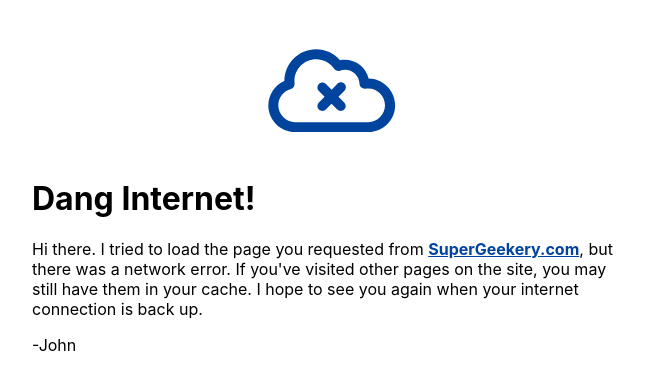
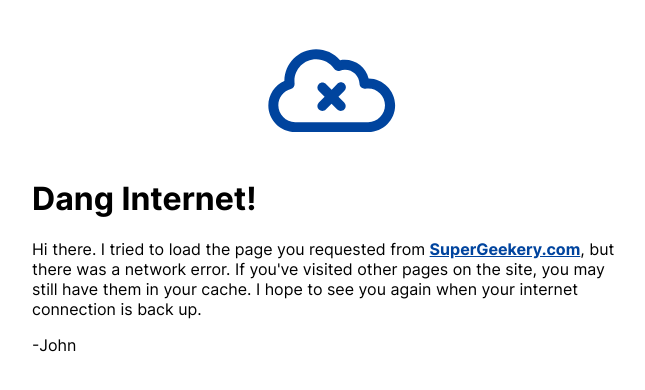
Before and after one commit to johnfmorton/website-with-a-service-worker, a website: page web/offline-message.html in a window 1280 px wide. Shown: the whole page, without its empty margins (308-953 px from the left). Drawn offline with Linux system fonts and the light colour scheme.

Commit message:
added font fallback

```diff
--- a/sw.ts
+++ b/sw.ts
@@ -13,6 +13,7 @@ import { offlineFallback } from 'workbox-recipes';
 
 const pageFallback = 'offline-message.html';
 const imageFallback = 'offline-clouds.jpg';
+const fontFallback = '/static/fonts/Inter.var.woff2?v=3.19';
 
 declare const self: ServiceWorkerGlobalScope;
 
@@ -24,7 +25,8 @@ precacheAndRoute(self.__WB_MANIFEST);
 // Register a navigation route to respond with the cached offline page and image.
 offlineFallback({
   pageFallback,
-  imageFallback
+  imageFallback,
+  fontFallback
 });
 
 registerRoute(
--- a/web/offline-message.html
+++ b/web/offline-message.html
@@ -1,31 +1,55 @@
 <!DOCTYPE html>
 <html lang="en">
+
 <head>
   <meta charset="UTF-8">
   <meta name="viewport" content="width=device-width, initial-scale=1.0">
   <title>SuperGeekery</title>
   <style>
+    @font-face {
+      font-family: 'Inter var';
+      font-weight: 100 900;
+      font-display: swap;
+      font-style: normal;
+      font-named-instance: 'Regular';
+      src: url("/static/fonts/Inter.var.woff2?v=3.19") format("woff2");
+    }
+
+    @font-face {
+      font-family: 'Inter var';
+      font-weight: 100 900;
+      font-display: swap;
+      font-style: italic;
+      font-named-instance: 'Italic';
+      src: url("/static/fonts/Inter.var.woff2?v=3.19") format("woff2");
+    }
+
     main {
       max-width: 600px;
       margin: 0 auto;
       padding: 1rem;
-      font-family: Inter,sans-serif;
+      font-family: 'Inter var', sans-serif;
     }
+
     h1 {
       font-size: 2rem;
       text-wrap: balance;
     }
+
     .bold {
       font-weight: bold;
     }
+
     a {
       color: #00449e;
     }
+
     p {
       text-wrap: pretty;
     }
   </style>
 </head>
+
 <body>
   <main>
     <svg width="100pt" height="100pt" viewBox="0 0 100 100" xmlns="http://www.w3.org/2000/svg" style="margin: 0 auto; display:block;">
@@ -40,4 +64,5 @@
     <p>-John</p>
   </main>
 </body>
+
 </html>
```
